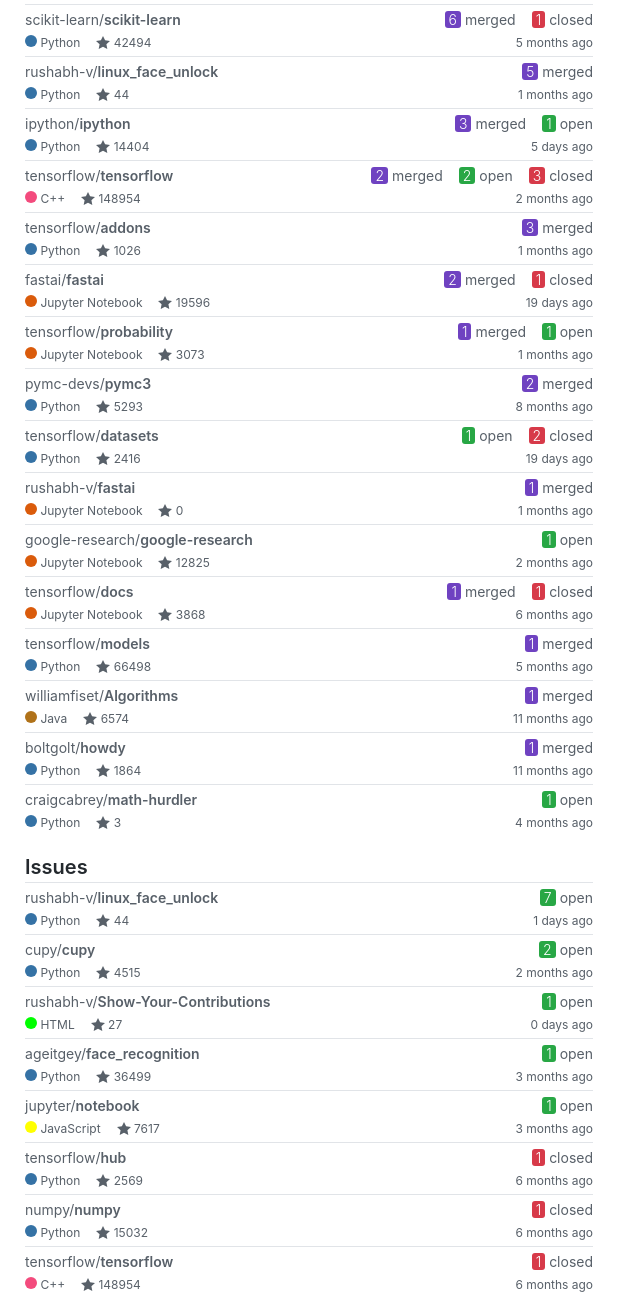
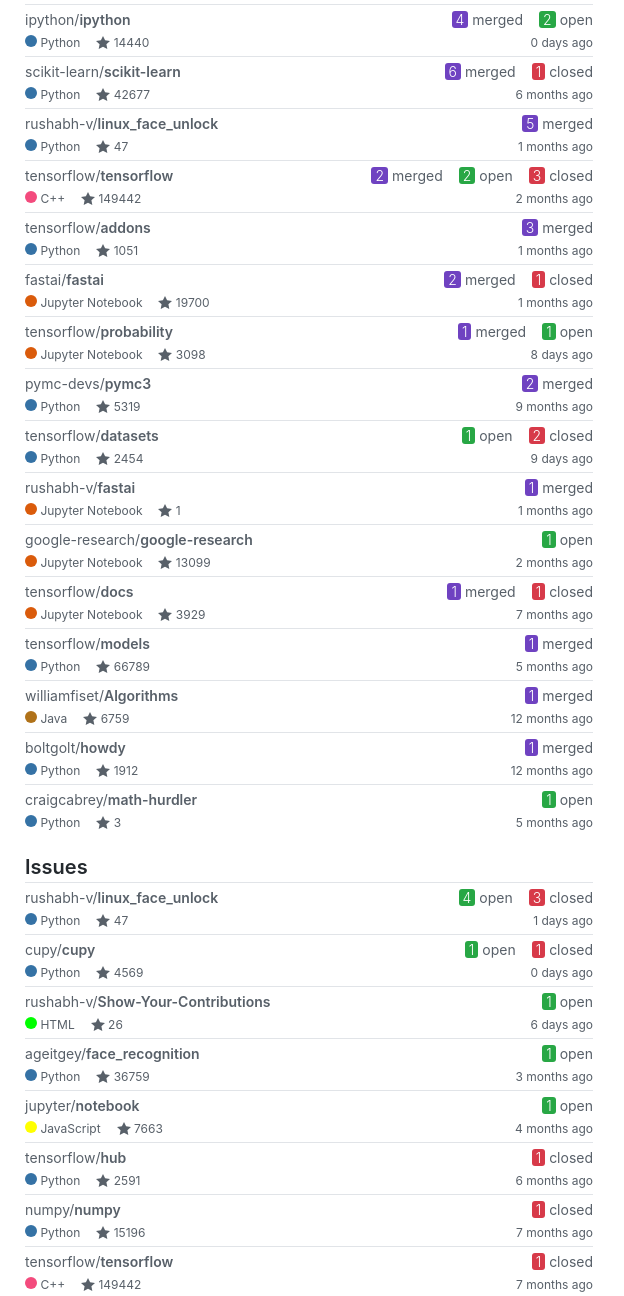
Before and after one commit to rushabh-v/rushabh-v.github.io, a plain HTML site: page contributions.html in a window 1280 px wide. Shown: the part 202-1498 px from the top of the page, 434-1058 px from the left. Drawn offline with Linux system fonts and the light colour scheme.

Commit message:
Update resources

```diff
--- a/contributions.html
+++ b/contributions.html
@@ -105,7 +105,7 @@ fieldset{padding:0;margin:0;border:0}label{font-weight:600}.form-control,.form-s
                                         <path fill-rule="evenodd"
                                             d="M14 6l-4.9-.64L7 1 4.9 5.36 0 6l3.6 3.26L2.67 14 7 11.67 11.33 14l-.93-4.74L14 6z">
                                         </path>
-                                    </svg>&nbsp;4515</div>
+                                    </svg>&nbsp;4569</div>
                             </div>
                             <div class="f6 mt-1">5 months ago</div>
                         </div>
@@ -133,9 +133,37 @@ fieldset{padding:0;margin:0;border:0}label{font-weight:600}.form-control,.form-s
                                         <path fill-rule="evenodd"
                                             d="M14 6l-4.9-.64L7 1 4.9 5.36 0 6l3.6 3.26L2.67 14 7 11.67 11.33 14l-.93-4.74L14 6z">
                                         </path>
-                                    </svg>&nbsp;26757</div>
+                                    </svg>&nbsp;26955</div>
                             </div>
-                            <div class="f6 mt-1">17 days ago</div>
+                            <div class="f6 mt-1">1 months ago</div>
+                        </div>
+                    </div>
+                        <div class="border-top py-1">
+                            <div class="d-flex flex-justify-between text-gray">
+                                <div><a target="_blank" class="link-gray no-underline"
+                                        href="https://github.com/ipython/ipython"><span>ipython</span>/<span
+                                            class="text-bold">ipython</span></a></div>
+                                <div class="d-inline-flex flex-justify-end">
+                                    <div><a target="_blank" class="link-gray no-underline"
+                                            href=https://github.com/search?q=is%3Apr+repo%3Aipython%2Fipython+author%3Arushabh-v+is%3Amerged
+                                            style="cursor: pointer;"><span class="counter merged">4</span>&nbsp;merged</a></div>
+                                    <div><a target="_blank" class="link-gray no-underline"
+                                            href=https://github.com/search?q=is%3Apr+repo%3Aipython%2Fipython+author%3Arushabh-v+is%3Aopen
+                                            style="cursor: pointer;"><span class="counter open">2</span>&nbsp;open</a></div>
+                            </div>
+                        </div>
+                        <div class="d-flex flex-justify-between text-gray">
+                            <div class="d-inline-flex">
+                                <div class="f6 flex-items-center mr-3 mt-1"><span class="repository-language"
+                                        style="background-color: rgb(53, 114, 165);"></span>&nbsp;Python</div>
+                                <div class="repository-stars"><svg xmlns="http://www.w3.org/2000/svg" width="14" height="16"
+                                        viewBox="0 0 14 16">
+                                        <path fill-rule="evenodd"
+                                            d="M14 6l-4.9-.64L7 1 4.9 5.36 0 6l3.6 3.26L2.67 14 7 11.67 11.33 14l-.93-4.74L14 6z">
+                                        </path>
+                                    </svg>&nbsp;14440</div>
+                            </div>
+                            <div class="f6 mt-1">0 days ago</div>
                         </div>
                     </div>
                         <div class="border-top py-1">
@@ -161,9 +189,9 @@ fieldset{padding:0;margin:0;border:0}label{font-weight:600}.form-control,.form-s
                                         <path fill-rule="evenodd"
                                             d="M14 6l-4.9-.64L7 1 4.9 5.36 0 6l3.6 3.26L2.67 14 7 11.67 11.33 14l-.93-4.74L14 6z">
                                         </path>
-                                    </svg>&nbsp;42494</div>
+                                    </svg>&nbsp;42677</div>
                             </div>
-                            <div class="f6 mt-1">5 months ago</div>
+                            <div class="f6 mt-1">6 months ago</div>
                         </div>
                     </div>
                         <div class="border-top py-1">
@@ -186,37 +214,9 @@ fieldset{padding:0;margin:0;border:0}label{font-weight:600}.form-control,.form-s
                                         <path fill-rule="evenodd"
                                             d="M14 6l-4.9-.64L7 1 4.9 5.36 0 6l3.6 3.26L2.67 14 7 11.67 11.33 14l-.93-4.74L14 6z">
                                         </path>
-                                    </svg>&nbsp;44</div>
+                                    </svg>&nbsp;47</div>
                             </div>
                             <div class="f6 mt-1">1 months ago</div>
-                        </div>
-                    </div>
-                        <div class="border-top py-1">
-                            <div class="d-flex flex-justify-between text-gray">
-                                <div><a target="_blank" class="link-gray no-underline"
-                                        href="https://github.com/ipython/ipython"><span>ipython</span>/<span
-                                            class="text-bold">ipython</span></a></div>
-                                <div class="d-inline-flex flex-justify-end">
-                                    <div><a target="_blank" class="link-gray no-underline"
-                                            href=https://github.com/search?q=is%3Apr+repo%3Aipython%2Fipython+author%3Arushabh-v+is%3Amerged
-                                            style="cursor: pointer;"><span class="counter merged">3</span>&nbsp;merged</a></div>
-                                    <div><a target="_blank" class="link-gray no-underline"
-                                            href=https://github.com/search?q=is%3Apr+repo%3Aipython%2Fipython+author%3Arushabh-v+is%3Aopen
-                                            style="cursor: pointer;"><span class="counter open">1</span>&nbsp;open</a></div>
-                            </div>
-                        </div>
-                        <div class="d-flex flex-justify-between text-gray">
-                            <div class="d-inline-flex">
-                                <div class="f6 flex-items-center mr-3 mt-1"><span class="repository-language"
-                                        style="background-color: rgb(53, 114, 165);"></span>&nbsp;Python</div>
-                                <div class="repository-stars"><svg xmlns="http://www.w3.org/2000/svg" width="14" height="16"
-                                        viewBox="0 0 14 16">
-                                        <path fill-rule="evenodd"
-                                            d="M14 6l-4.9-.64L7 1 4.9 5.36 0 6l3.6 3.26L2.67 14 7 11.67 11.33 14l-.93-4.74L14 6z">
-                                        </path>
-                                    </svg>&nbsp;14404</div>
-                            </div>
-                            <div class="f6 mt-1">5 days ago</div>
                         </div>
                     </div>
                         <div class="border-top py-1">
@@ -245,7 +245,7 @@ fieldset{padding:0;margin:0;border:0}label{font-weight:600}.form-control,.form-s
                                         <path fill-rule="evenodd"
                                             d="M14 6l-4.9-.64L7 1 4.9 5.36 0 6l3.6 3.26L2.67 14 7 11.67 11.33 14l-.93-4.74L14 6z">
                                         </path>
-                                    </svg>&nbsp;148954</div>
+                                    </svg>&nbsp;149442</div>
                             </div>
                             <div class="f6 mt-1">2 months ago</div>
                         </div>
@@ -270,7 +270,7 @@ fieldset{padding:0;margin:0;border:0}label{font-weight:600}.form-control,.form-s
                                         <path fill-rule="evenodd"
                                             d="M14 6l-4.9-.64L7 1 4.9 5.36 0 6l3.6 3.26L2.67 14 7 11.67 11.33 14l-.93-4.74L14 6z">
                                         </path>
-                                    </svg>&nbsp;1026</div>
+                                    </svg>&nbsp;1051</div>
                             </div>
                             <div class="f6 mt-1">1 months ago</div>
                         </div>
@@ -298,9 +298,9 @@ fieldset{padding:0;margin:0;border:0}label{font-weight:600}.form-control,.form-s
                                         <path fill-rule="evenodd"
                                             d="M14 6l-4.9-.64L7 1 4.9 5.36 0 6l3.6 3.26L2.67 14 7 11.67 11.33 14l-.93-4.74L14 6z">
                                         </path>
-                                    </svg>&nbsp;19596</div>
+                                    </svg>&nbsp;19700</div>
                             </div>
-                            <div class="f6 mt-1">19 days ago</div>
+                            <div class="f6 mt-1">1 months ago</div>
                         </div>
                     </div>
                         <div class="border-top py-1">
@@ -326,9 +326,9 @@ fieldset{padding:0;margin:0;border:0}label{font-weight:600}.form-control,.form-s
                                         <path fill-rule="evenodd"
                                             d="M14 6l-4.9-.64L7 1 4.9 5.36 0 6l3.6 3.26L2.67 14 7 11.67 11.33 14l-.93-4.74L14 6z">
                                         </path>
-                                    </svg>&nbsp;3073</div>
+                                    </svg>&nbsp;3098</div>
                             </div>
-                            <div class="f6 mt-1">1 months ago</div>
+                            <div class="f6 mt-1">8 days ago</div>
                         </div>
                     </div>
                         <div class="border-top py-1">
@@ -351,9 +351,9 @@ fieldset{padding:0;margin:0;border:0}label{font-weight:600}.form-control,.form-s
                                         <path fill-rule="evenodd"
                                             d="M14 6l-4.9-.64L7 1 4.9 5.36 0 6l3.6 3.26L2.67 14 7 11.67 11.33 14l-.93-4.74L14 6z">
                                         </path>
-                                    </svg>&nbsp;5293</div>
+                                    </svg>&nbsp;5319</div>
                             </div>
-                            <div class="f6 mt-1">8 months ago</div>
+                            <div class="f6 mt-1">9 months ago</div>
                         </div>
                     </div>
                         <div class="border-top py-1">
@@ -379,9 +379,9 @@ fieldset{padding:0;margin:0;border:0}label{font-weight:600}.form-control,.form-s
                                         <path fill-rule="evenodd"
                                             d="M14 6l-4.9-.64L7 1 4.9 5.36 0 6l3.6 3.26L2.67 14 7 11.67 11.33 14l-.93-4.74L14 6z">
                                         </path>
-                                    </svg>&nbsp;2416</div>
+                                    </svg>&nbsp;2454</div>
                             </div>
-                            <div class="f6 mt-1">19 days ago</div>
+                            <div class="f6 mt-1">9 days ago</div>
                         </div>
                     </div>
                         <div class="border-top py-1">
@@ -404,7 +404,7 @@ fieldset{padding:0;margin:0;border:0}label{font-weight:600}.form-control,.form-s
                                         <path fill-rule="evenodd"
                                             d="M14 6l-4.9-.64L7 1 4.9 5.36 0 6l3.6 3.26L2.67 14 7 11.67 11.33 14l-.93-4.74L14 6z">
                                         </path>
-                                    </svg>&nbsp;0</div>
+                                    </svg>&nbsp;1</div>
                             </div>
                             <div class="f6 mt-1">1 months ago</div>
                         </div>
@@ -429,7 +429,7 @@ fieldset{padding:0;margin:0;border:0}label{font-weight:600}.form-control,.form-s
                                         <path fill-rule="evenodd"
                                             d="M14 6l-4.9-.64L7 1 4.9 5.36 0 6l3.6 3.26L2.67 14 7 11.67 11.33 14l-.93-4.74L14 6z">
                                         </path>
-                                    </svg>&nbsp;12825</div>
+                                    </svg>&nbsp;13099</div>
                             </div>
                             <div class="f6 mt-1">2 months ago</div>
                         </div>
@@ -457,9 +457,9 @@ fieldset{padding:0;margin:0;border:0}label{font-weight:600}.form-control,.form-s
                                         <path fill-rule="evenodd"
                                             d="M14 6l-4.9-.64L7 1 4.9 5.36 0 6l3.6 3.26L2.67 14 7 11.67 11.33 14l-.93-4.74L14 6z">
                                         </path>
-                                    </svg>&nbsp;3868</div>
+                                    </svg>&nbsp;3929</div>
                             </div>
-                            <div class="f6 mt-1">6 months ago</div>
+                            <div class="f6 mt-1">7 months ago</div>
                         </div>
                     </div>
                         <div class="border-top py-1">
@@ -482,7 +482,7 @@ fieldset{padding:0;margin:0;border:0}label{font-weight:600}.form-control,.form-s
                                         <path fill-rule="evenodd"
                                             d="M14 6l-4.9-.64L7 1 4.9 5.36 0 6l3.6 3.26L2.67 14 7 11.67 11.33 14l-.93-4.74L14 6z">
                                         </path>
-                                    </svg>&nbsp;66498</div>
+                                    </svg>&nbsp;66789</div>
                             </div>
                             <div class="f6 mt-1">5 months ago</div>
                         </div>
@@ -507,9 +507,9 @@ fieldset{padding:0;margin:0;border:0}label{font-weight:600}.form-control,.form-s
                                         <path fill-rule="evenodd"
                                             d="M14 6l-4.9-.64L7 1 4.9 5.36 0 6l3.6 3.26L2.67 14 7 11.67 11.33 14l-.93-4.74L14 6z">
                                         </path>
-                                    </svg>&nbsp;6574</div>
+                                    </svg>&nbsp;6759</div>
                             </div>
-                            <div class="f6 mt-1">11 months ago</div>
+                            <div class="f6 mt-1">12 months ago</div>
                         </div>
                     </div>
                         <div class="border-top py-1">
@@ -532,9 +532,9 @@ fieldset{padding:0;margin:0;border:0}label{font-weight:600}.form-control,.form-s
                                         <path fill-rule="evenodd"
                                             d="M14 6l-4.9-.64L7 1 4.9 5.36 0 6l3.6 3.26L2.67 14 7 11.67 11.33 14l-.93-4.74L14 6z">
                                         </path>
-                                    </svg>&nbsp;1864</div>
+                                    </svg>&nbsp;1912</div>
                             </div>
-                            <div class="f6 mt-1">11 months ago</div>
+                            <div class="f6 mt-1">12 months ago</div>
                         </div>
                     </div>
                         <div class="border-top py-1">
@@ -559,7 +559,7 @@ fieldset{padding:0;margin:0;border:0}label{font-weight:600}.form-control,.form-s
                                         </path>
                                     </svg>&nbsp;3</div>
                             </div>
-                            <div class="f6 mt-1">4 months ago</div>
+                            <div class="f6 mt-1">5 months ago</div>
                         </div>
                     </div>
                         </div>
@@ -574,7 +574,10 @@ fieldset{padding:0;margin:0;border:0}label{font-weight:600}.form-control,.form-s
                                 <div class="d-inline-flex flex-justify-end">
                                     <div><a target="_blank" class="link-gray no-underline"
                                             href=https://github.com/search?q=is%3Aissue+repo%3Arushabh-v%2Flinux_face_unlock+author%3Arushabh-v+is%3Aopen
-                                            style="cursor: pointer;"><span class="counter open">7</span>&nbsp;open</a></div>
+                                            style="cursor: pointer;"><span class="counter open">4</span>&nbsp;open</a></div>
+                                    <div><a target="_blank" class="link-gray no-underline"
+                                            href=https://github.com/search?q=is%3Aissue+repo%3Arushabh-v%2Flinux_face_unlock+author%3Arushabh-v+is%3Aclosed
+                                            style="cursor: pointer;"><span class="counter closed">3</span>&nbsp;closed</a></div>
                             </div>
                         </div>
                         <div class="d-flex flex-justify-between text-gray">
@@ -586,7 +589,7 @@ fieldset{padding:0;margin:0;border:0}label{font-weight:600}.form-control,.form-s
                                         <path fill-rule="evenodd"
                                             d="M14 6l-4.9-.64L7 1 4.9 5.36 0 6l3.6 3.26L2.67 14 7 11.67 11.33 14l-.93-4.74L14 6z">
                                         </path>
-                                    </svg>&nbsp;44</div>
+                                    </svg>&nbsp;47</div>
                             </div>
                             <div class="f6 mt-1">1 days ago</div>
                         </div>
@@ -599,7 +602,10 @@ fieldset{padding:0;margin:0;border:0}label{font-weight:600}.form-control,.form-s
                                 <div class="d-inline-flex flex-justify-end">
                                     <div><a target="_blank" class="link-gray no-underline"
                                             href=https://github.com/search?q=is%3Aissue+repo%3Acupy%2Fcupy+author%3Arushabh-v+is%3Aopen
-                                            style="cursor: pointer;"><span class="counter open">2</span>&nbsp;open</a></div>
+                                            style="cursor: pointer;"><span class="counter open">1</span>&nbsp;open</a></div>
+                                    <div><a target="_blank" class="link-gray no-underline"
+                                            href=https://github.com/search?q=is%3Aissue+repo%3Acupy%2Fcupy+author%3Arushabh-v+is%3Aclosed
+                                            style="cursor: pointer;"><span class="counter closed">1</span>&nbsp;closed</a></div>
                             </div>
                         </div>
                         <div class="d-flex flex-justify-between text-gray">
@@ -611,9 +617,9 @@ fieldset{padding:0;margin:0;border:0}label{font-weight:600}.form-control,.form-s
                                         <path fill-rule="evenodd"
                                             d="M14 6l-4.9-.64L7 1 4.9 5.36 0 6l3.6 3.26L2.67 14 7 11.67 11.33 14l-.93-4.74L14 6z">
                                         </path>
-                                    </svg>&nbsp;4515</div>
+                                    </svg>&nbsp;4569</div>
                             </div>
-                            <div class="f6 mt-1">2 months ago</div>
+                            <div class="f6 mt-1">0 days ago</div>
                         </div>
                     </div>
                         <div class="border-top py-1">
@@ -636,9 +642,9 @@ fieldset{padding:0;margin:0;border:0}label{font-weight:600}.form-control,.form-s
                                         <path fill-rule="evenodd"
                                             d="M14 6l-4.9-.64L7 1 4.9 5.36 0 6l3.6 3.26L2.67 14 7 11.67 11.33 14l-.93-4.74L14 6z">
                                         </path>
-                                    </svg>&nbsp;27</div>
+                                    </svg>&nbsp;26</div>
                             </div>
-                            <div class="f6 mt-1">0 days ago</div>
+                            <div class="f6 mt-1">6 days ago</div>
                         </div>
                     </div>
                         <div class="border-top py-1">
@@ -661,7 +667,7 @@ fieldset{padding:0;margin:0;border:0}label{font-weight:600}.form-control,.form-s
                                         <path fill-rule="evenodd"
                                             d="M14 6l-4.9-.64L7 1 4.9 5.36 0 6l3.6 3.26L2.67 14 7 11.67 11.33 14l-.93-4.74L14 6z">
                                         </path>
-                                    </svg>&nbsp;36499</div>
+                                    </svg>&nbsp;36759</div>
                             </div>
                             <div class="f6 mt-1">3 months ago</div>
                         </div>
@@ -680,15 +686,15 @@ fieldset{padding:0;margin:0;border:0}label{font-weight:600}.form-control,.form-s
                         <div class="d-flex flex-justify-between text-gray">
                             <div class="d-inline-flex">
                                 <div class="f6 flex-items-center mr-3 mt-1"><span class="repository-language"
-                                        style="background-color: rgb(255,255,0);"></span>&nbsp;JavaScript</div>
+                                        style="background-color: rgb(255, 255, 0);"></span>&nbsp;JavaScript</div>
                                 <div class="repository-stars"><svg xmlns="http://www.w3.org/2000/svg" width="14" height="16"
                                         viewBox="0 0 14 16">
                                         <path fill-rule="evenodd"
                                             d="M14 6l-4.9-.64L7 1 4.9 5.36 0 6l3.6 3.26L2.67 14 7 11.67 11.33 14l-.93-4.74L14 6z">
                                         </path>
-                                    </svg>&nbsp;7617</div>
+                                    </svg>&nbsp;7663</div>
                             </div>
-                            <div class="f6 mt-1">3 months ago</div>
+                            <div class="f6 mt-1">4 months ago</div>
                         </div>
                     </div>
                         <div class="border-top py-1">
@@ -711,7 +717,7 @@ fieldset{padding:0;margin:0;border:0}label{font-weight:600}.form-control,.form-s
                                         <path fill-rule="evenodd"
                                             d="M14 6l-4.9-.64L7 1 4.9 5.36 0 6l3.6 3.26L2.67 14 7 11.67 11.33 14l-.93-4.74L14 6z">
                                         </path>
-                                    </svg>&nbsp;2569</div>
+                                    </svg>&nbsp;2591</div>
                             </div>
                             <div class="f6 mt-1">6 months ago</div>
                         </div>
@@ -736,9 +742,9 @@ fieldset{padding:0;margin:0;border:0}label{font-weight:600}.form-control,.form-s
                                         <path fill-rule="evenodd"
                                             d="M14 6l-4.9-.64L7 1 4.9 5.36 0 6l3.6 3.26L2.67 14 7 11.67 11.33 14l-.93-4.74L14 6z">
                                         </path>
-                                    </svg>&nbsp;15032</div>
+                                    </svg>&nbsp;15196</div>
                             </div>
-                            <div class="f6 mt-1">6 months ago</div>
+                            <div class="f6 mt-1">7 months ago</div>
                         </div>
                     </div>
                         <div class="border-top py-1">
@@ -761,9 +767,9 @@ fieldset{padding:0;margin:0;border:0}label{font-weight:600}.form-control,.form-s
                                         <path fill-rule="evenodd"
                                             d="M14 6l-4.9-.64L7 1 4.9 5.36 0 6l3.6 3.26L2.67 14 7 11.67 11.33 14l-.93-4.74L14 6z">
                                         </path>
-                                    </svg>&nbsp;148954</div>
+                                    </svg>&nbsp;149442</div>
                             </div>
-                            <div class="f6 mt-1">6 months ago</div>
+                            <div class="f6 mt-1">7 months ago</div>
                         </div>
                     </div>
                         <div class="border-top py-1">
@@ -786,9 +792,9 @@ fieldset{padding:0;margin:0;border:0}label{font-weight:600}.form-control,.form-s
                                         <path fill-rule="evenodd"
                                             d="M14 6l-4.9-.64L7 1 4.9 5.36 0 6l3.6 3.26L2.67 14 7 11.67 11.33 14l-.93-4.74L14 6z">
                                         </path>
-                                    </svg>&nbsp;26757</div>
+                                    </svg>&nbsp;26955</div>
                             </div>
-                            <div class="f6 mt-1">7 months ago</div>
+                            <div class="f6 mt-1">8 months ago</div>
                         </div>
                     </div>
                         <div class="border-top py-1">
@@ -811,9 +817,9 @@ fieldset{padding:0;margin:0;border:0}label{font-weight:600}.form-control,.form-s
                                         <path fill-rule="evenodd"
                                             d="M14 6l-4.9-.64L7 1 4.9 5.36 0 6l3.6 3.26L2.67 14 7 11.67 11.33 14l-.93-4.74L14 6z">
                                         </path>
-                                    </svg>&nbsp;19596</div>
+                                    </svg>&nbsp;19700</div>
                             </div>
-                            <div class="f6 mt-1">8 months ago</div>
+                            <div class="f6 mt-1">9 months ago</div>
                         </div>
                     </div>
                         <div class="border-top py-1">
```
Also changed, not shown: 1 other file.
